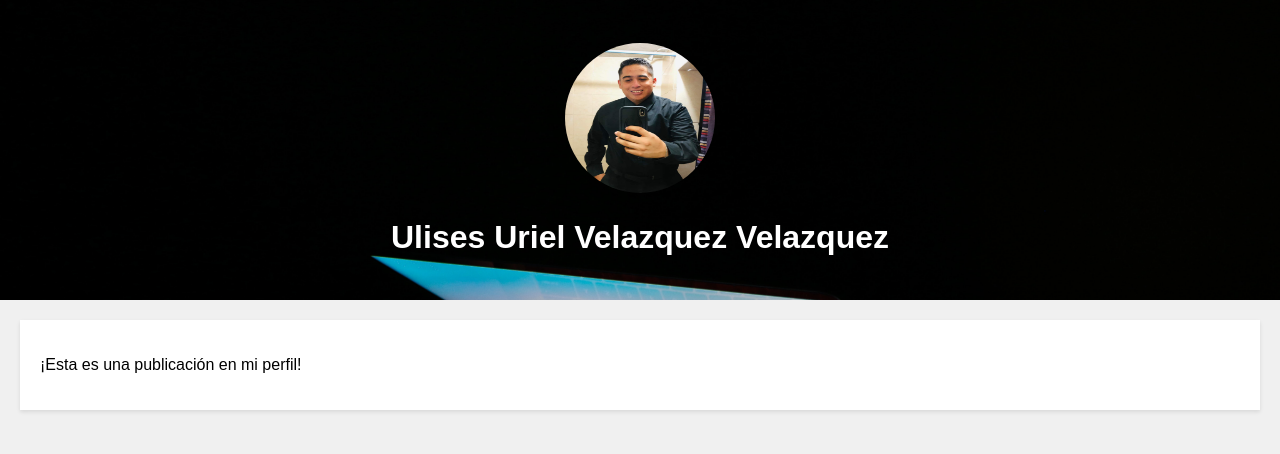
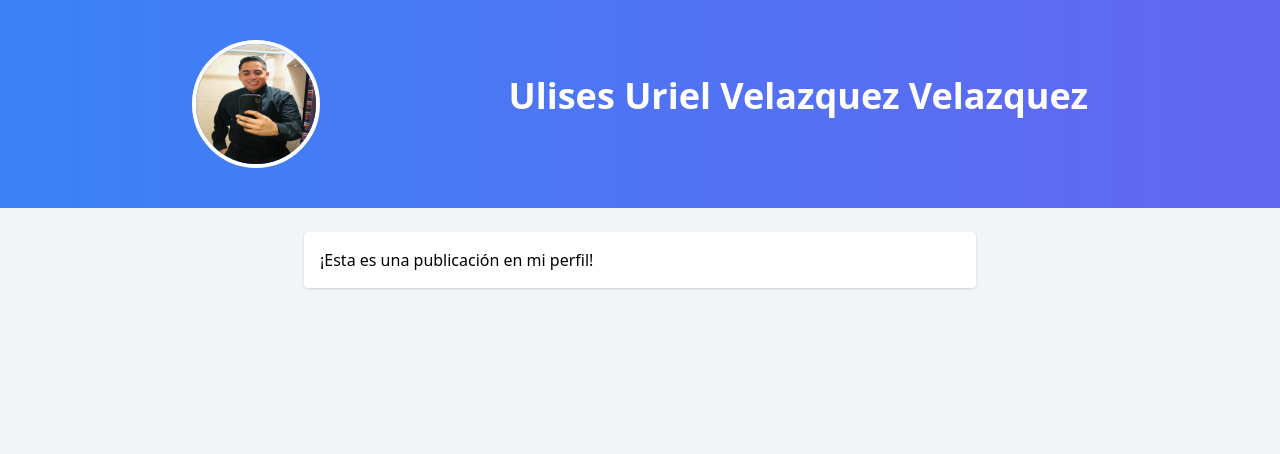
Before and after one commit to ulisesVela16/proyecto-biografia, a plain HTML site: page perfil.html in a window 1280 px wide. Drawn offline with nearby package versions, Linux system fonts and the light colour scheme.

Commit message:
tailwind

```diff
--- a/perfil.html
+++ b/perfil.html
@@ -3,19 +3,26 @@
 <head>
     <meta charset="UTF-8">
     <meta name="viewport" content="width=device-width, initial-scale=1.0">
-    <link rel="stylesheet" href="/css/perfil.css">
+    <link href="https://cdn.jsdelivr.net/npm/tailwindcss@2.2.19/dist/tailwind.min.css" rel="stylesheet">
     <title>Mi Perfil</title>
 </head>
-<body>
-    <header class="profile-cover">
-        <div class="profile-info">
-            <img class="profile-picture" src="/img/perfil.jpg" alt="Mi Foto de Perfil">
-            <h1>Ulises Uriel Velazquez Velazquez</h1>
+<body class="bg-gray-100">
+
+    <header class="bg-gradient-to-r from-blue-500 to-indigo-500 py-10 text-white">
+        <div class="max-w-4xl mx-auto flex items-center justify-between">
+            <div class="flex items-center">
+                <img class="w-32 h-32 rounded-full border-4 border-white" src="/img/perfil.jpg" alt="Mi Foto de Perfil">
+            </div>
+            <div class="text-right ml-8">
+                <h1 class="text-4xl font-bold mb-4">Ulises Uriel Velazquez Velazquez</h1>
+                <!-- Agrega más información aquí si es necesario -->
+            </div>
         </div>
     </header>
-    <main>
+
+    <main class="max-w-2xl mx-auto mt-6">
         <!-- Sección de publicaciones -->
-        <div class="post">
+        <div class="bg-white p-4 rounded shadow">
             <p>¡Esta es una publicación en mi perfil!</p>
         </div>
         <!-- Agrega más publicaciones aquí -->
--- a/tailwind.config.js
+++ b/tailwind.config.js
@@ -1,6 +1,6 @@
 /** @type {import('tailwindcss').Config} */
 module.exports = {
-  content: [ "./src/"],
+  content: [ "./src/**/*.{html,js}"],
   theme: {
     extend: {},
   },
```
Also changed, not shown: dist/output.css (added), src/input.css (added).
